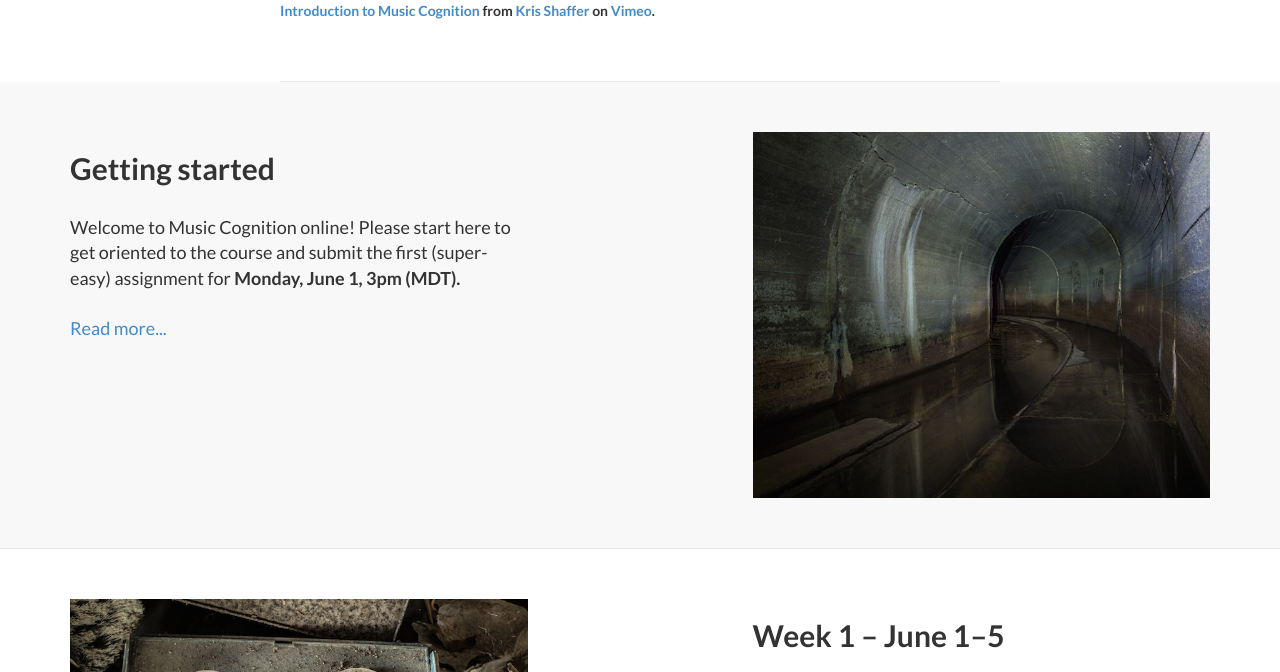
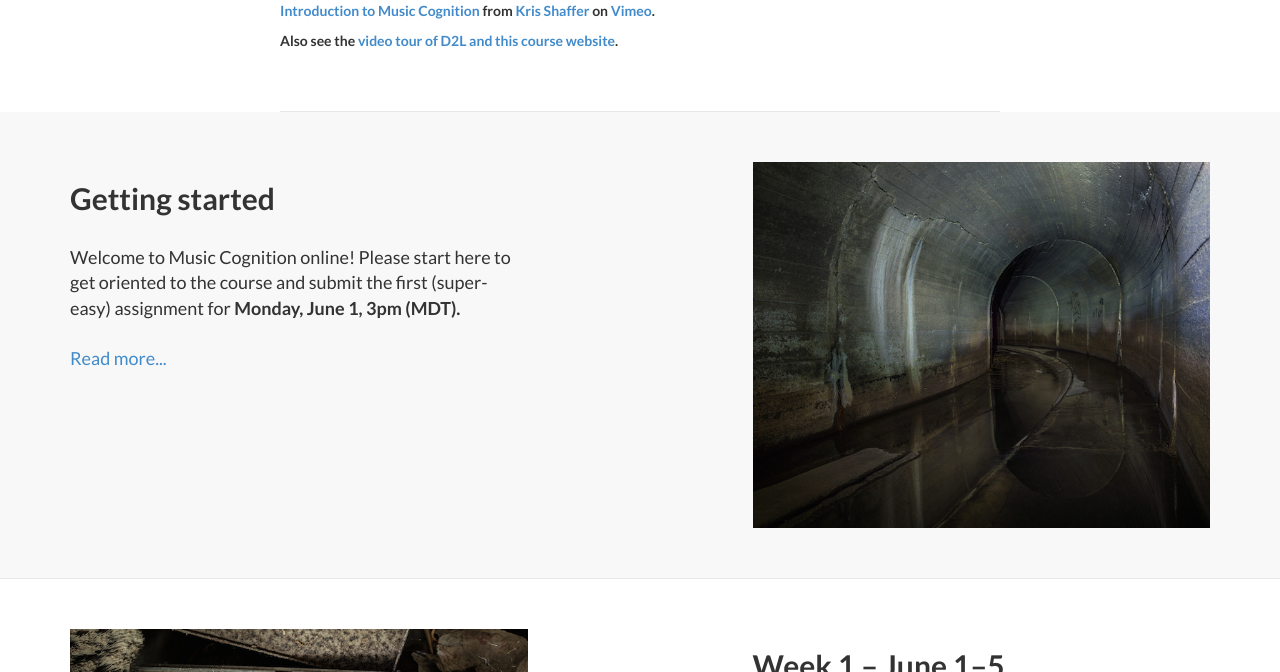
Before and after one commit to kshaffer/cognition, a Jekyll site: the page built from index.html, in a window 1280 px wide and 900 px high, scrolled down 974 px, cut to the strip 228-900 px from the top of the window. Built offline with Jekyll 4.4.1, drawn with Linux system fonts in a browser that asks for light colours.

Commit message:
video tour to home page

```diff
--- a/_includes/page_content.html
+++ b/_includes/page_content.html
@@ -1,5 +1,7 @@
 <!-- Page Content -->
-<div class="content-section-lead"><iframe src="https://player.vimeo.com/video/127973048" width="720" height="405" frameborder="0" webkitallowfullscreen mozallowfullscreen allowfullscreen></iframe> <p><a href="https://vimeo.com/127973048">Introduction to Music Cognition</a> from <a href="https://vimeo.com/user11692346">Kris Shaffer</a> on <a href="https://vimeo.com">Vimeo</a>.</p></div>
+<div class="content-section-lead"><iframe src="https://player.vimeo.com/video/127973048" width="720" height="405" frameborder="0" webkitallowfullscreen mozallowfullscreen allowfullscreen></iframe> <p><a href="https://vimeo.com/127973048">Introduction to Music Cognition</a> from <a href="https://vimeo.com/user11692346">Kris Shaffer</a> on <a href="https://vimeo.com">Vimeo</a>.</p>
+
+	<p>Also see the <a href="https://vimeo.com/129036602">video tour of D2L and this course website</a>.</p></div>
 
 {% for post in site.posts reversed %}
   {% capture thecycle %}{% cycle 'odd', 'even' %}{% endcapture %}
```
